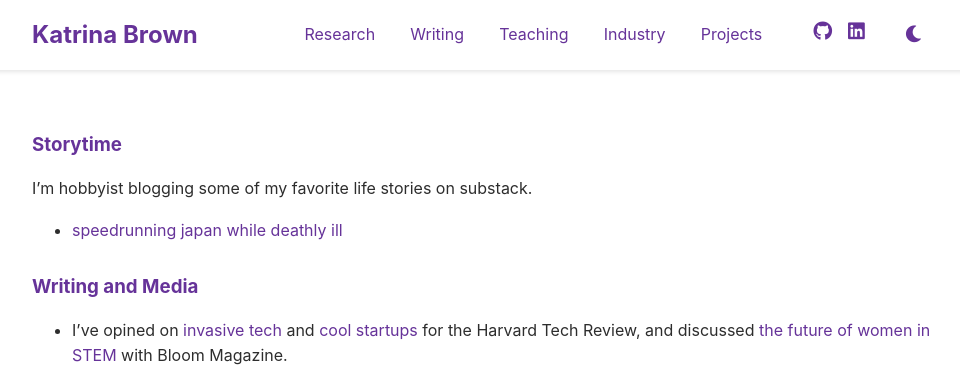
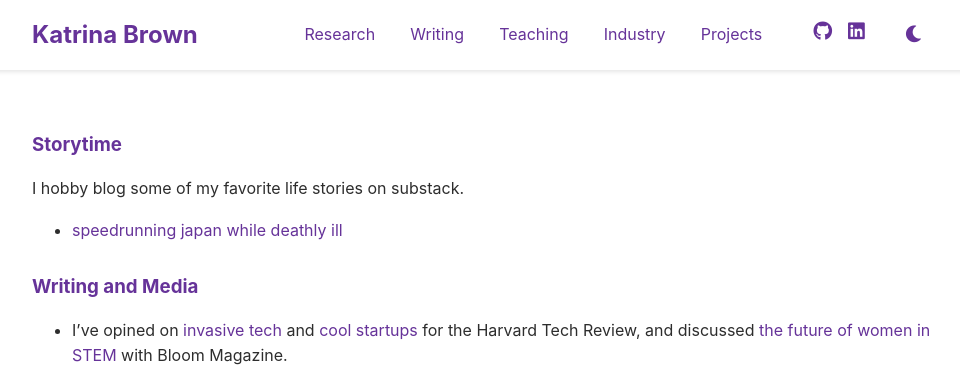
Before and after one commit to brownkat6/katrinarbrown, a Jekyll site: the page built from docs/writing.md, in a window 1280 px wide. Shown: the top 371 px of the page, without its empty margins (158-1118 px from the left). Built offline with Jekyll 4.4.1, drawn with Linux system fonts in a browser that asks for light colours.

Commit message:
update X

```diff
--- a/docs/writing.md
+++ b/docs/writing.md
@@ -4,7 +4,7 @@ title: Writing
 ---
 
 ### Storytime
-I'm hobbyist blogging some of my favorite life stories on substack.
+I hobby blog some of my favorite life stories on substack.
 * [speedrunning japan while deathly ill](https://substack.com/home/post/p-177126064)
 
 ### Writing and Media
```
